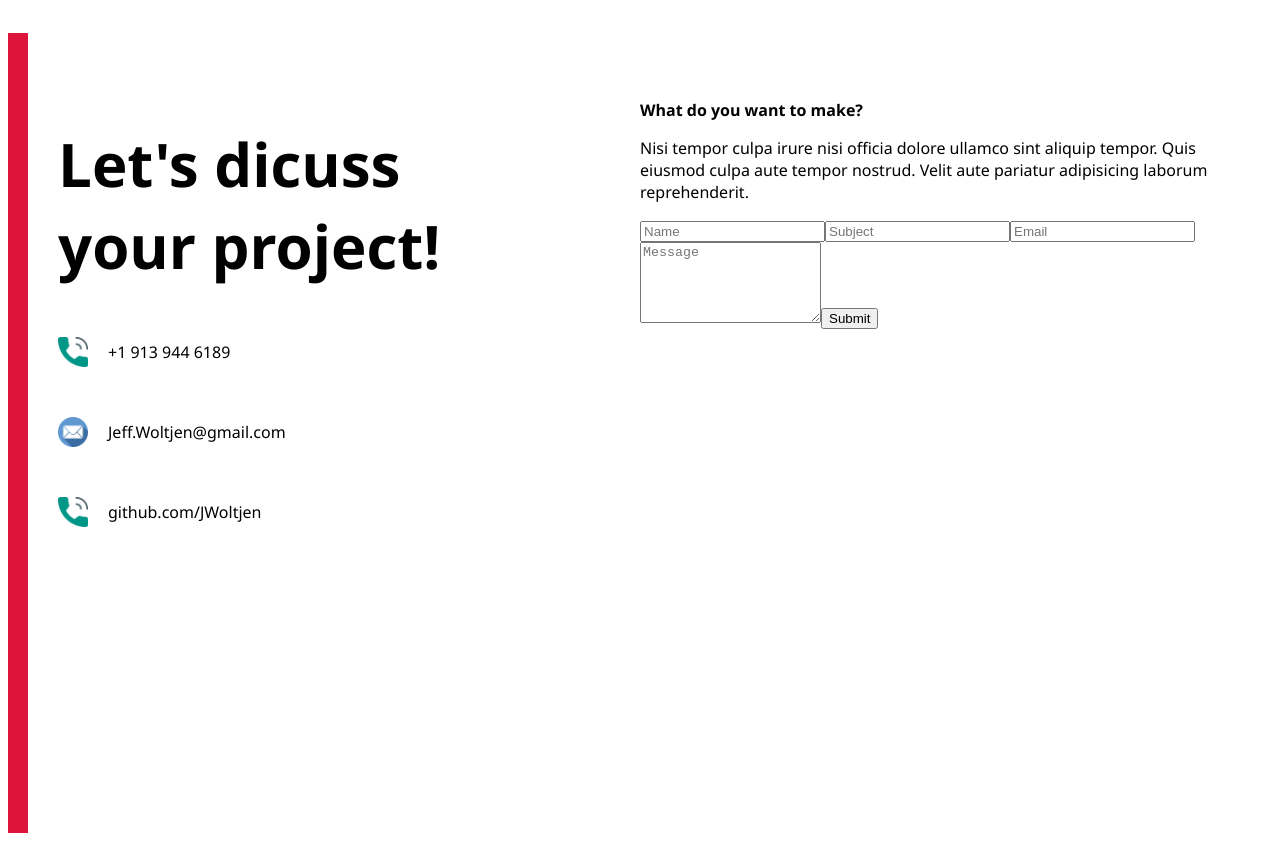
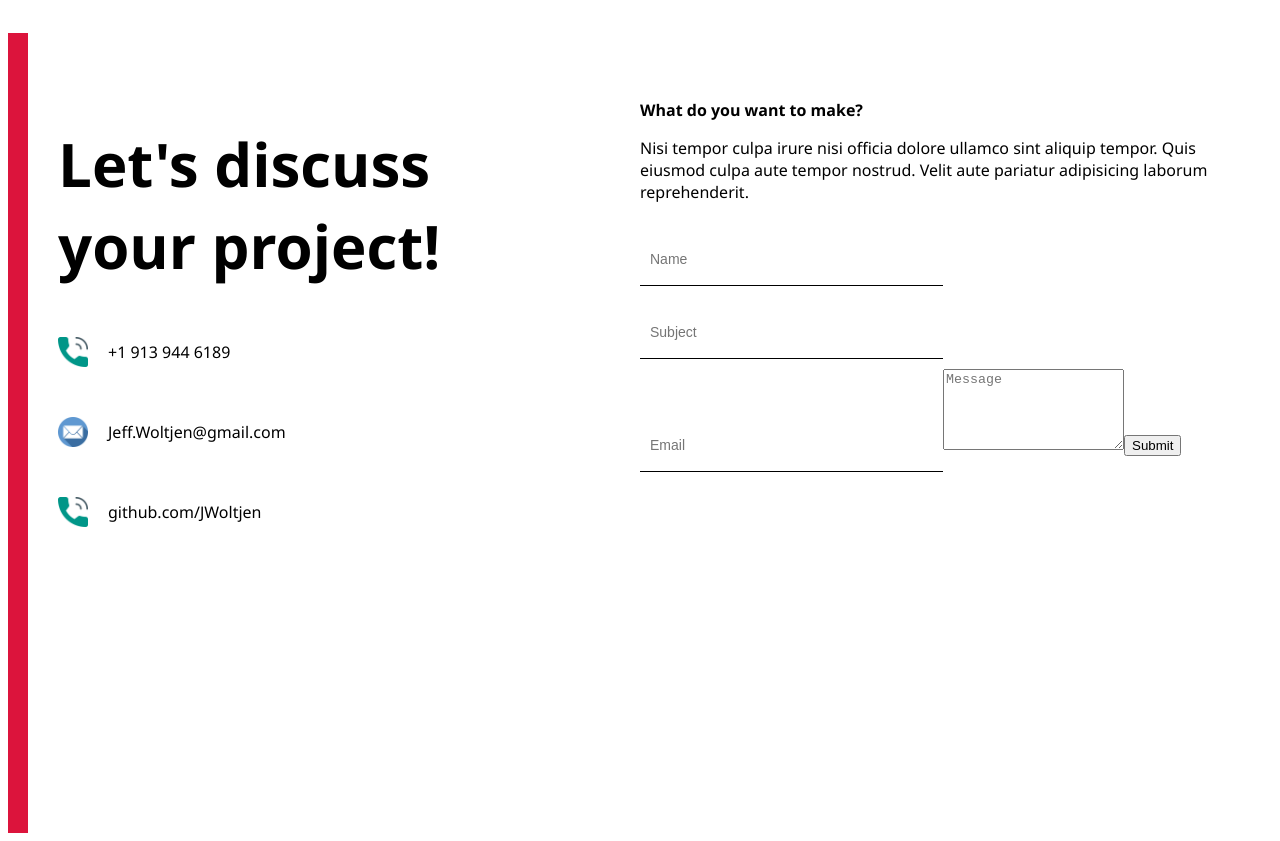
Before and after one commit to JWoltjen/super-duper-parakeet, a React (Create React App) app: page / in a window 1280 px wide. Shown: the part 2580-3421 px from the top of the page. Built offline with nearby package versions, Linux system fonts and the light colour scheme.

Commit message:
style input elements

```diff
--- a/src/components/contact/Contact.jsx
+++ b/src/components/contact/Contact.jsx
@@ -10,7 +10,7 @@ function Contact() {
             <div className="c-bg"></div>
             <div className="c-wrapper">
                 <div className="c-left">
-                    <h1 className="c-title">Let's dicuss your project!</h1>
+                    <h1 className="c-title">Let's discuss your project!</h1>
                     <div className="c-info">
                         <div className="c-info-item">
                             <img
--- a/src/components/contact/contact.scss
+++ b/src/components/contact/contact.scss
@@ -39,6 +39,20 @@
             .c-desc {
                 font-weight: 200;
             }
+
+            form {
+                margin-top: 20px;
+
+                input {
+                    width: 50%;
+                    height: 50px;
+                    border: none;
+                    border-bottom: 1px solid black;
+                    margin: 10px 0px;
+                    font-size: 14px;
+                    padding-left: 10px;
+                }
+            }
         }
     }
 }
```
Also changed, not shown: 1 other file (tests, documents, lock files or other folders).
